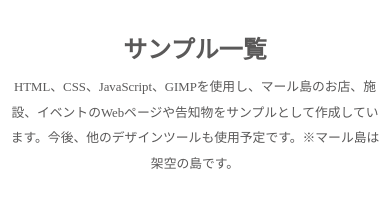
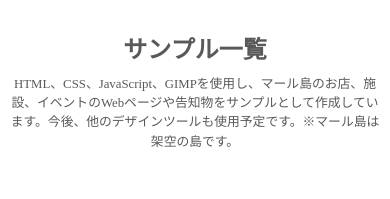
Before and after one commit to fumima-ru/fumima_ru_portfolio, a plain HTML site: page portfolio_sample.html in a window 390 px wide. Shown: the top 199 px of the page. Drawn offline with Linux system fonts and the light colour scheme; some packages are replaced by stand-ins of ours.

Commit message:
Topic ポートフォリオサイトの見直しと更新-fumima_ru【各ページのline-heightを再調整_css】
#1

```diff
--- a/css/portfolio_copy_coding.css
+++ b/css/portfolio_copy_coding.css
@@ -113,7 +113,7 @@ p {
   .header__message {
     margin: 20px 10px 0 10px;
     font-size: 0.8rem;
-    line-height: 2.0;
+    line-height: 1.5;
   }
 
   #copy_coding {
--- a/css/portfolio_grid_layout.css
+++ b/css/portfolio_grid_layout.css
@@ -89,7 +89,7 @@ p {
   .header__message {
     font-size: 0.8rem;
     margin: 10px 10px 0 10px;
-    line-height: 2.0;
+    line-height: 1.5;
   }
 
   #square-area {
```
